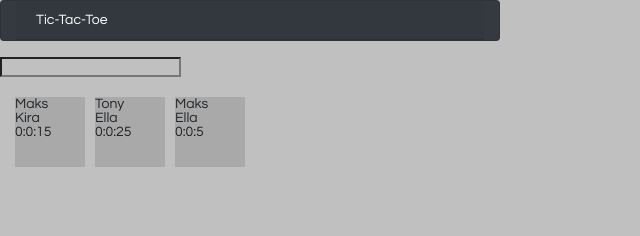
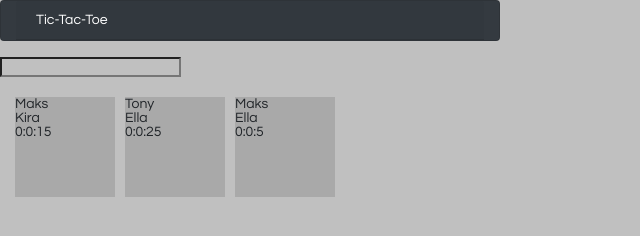
Before and after one commit to AinazZ/tic-tac-toe, a React app: page / in a window 1280 px wide. Shown: the whole page, without its empty margins (0-640 px from the left). Built offline with nearby package versions, Linux system fonts and the light colour scheme.

Commit message:
Список игр (доделываю стиль ещё)

```diff
--- a/src/components/game-list.css
+++ b/src/components/game-list.css
@@ -1,5 +1,8 @@
 .gameList {
   display: flex;
+  flex-direction: row;
+  flex-wrap: wrap;
+  align-items: center;
   padding-top: 20px;
   margin: 0 -5px;
 }
--- a/src/components/game.css
+++ b/src/components/game.css
@@ -1,6 +1,6 @@
 .game {
-  height: 70px;
-  width: 70px;
+  height: 100px;
+  width: 100px;
   margin: 0 5px;
   background: #A9A9A9;
 }
```
Also changed, not shown: src/components/game.js (+9 -3 lines).
